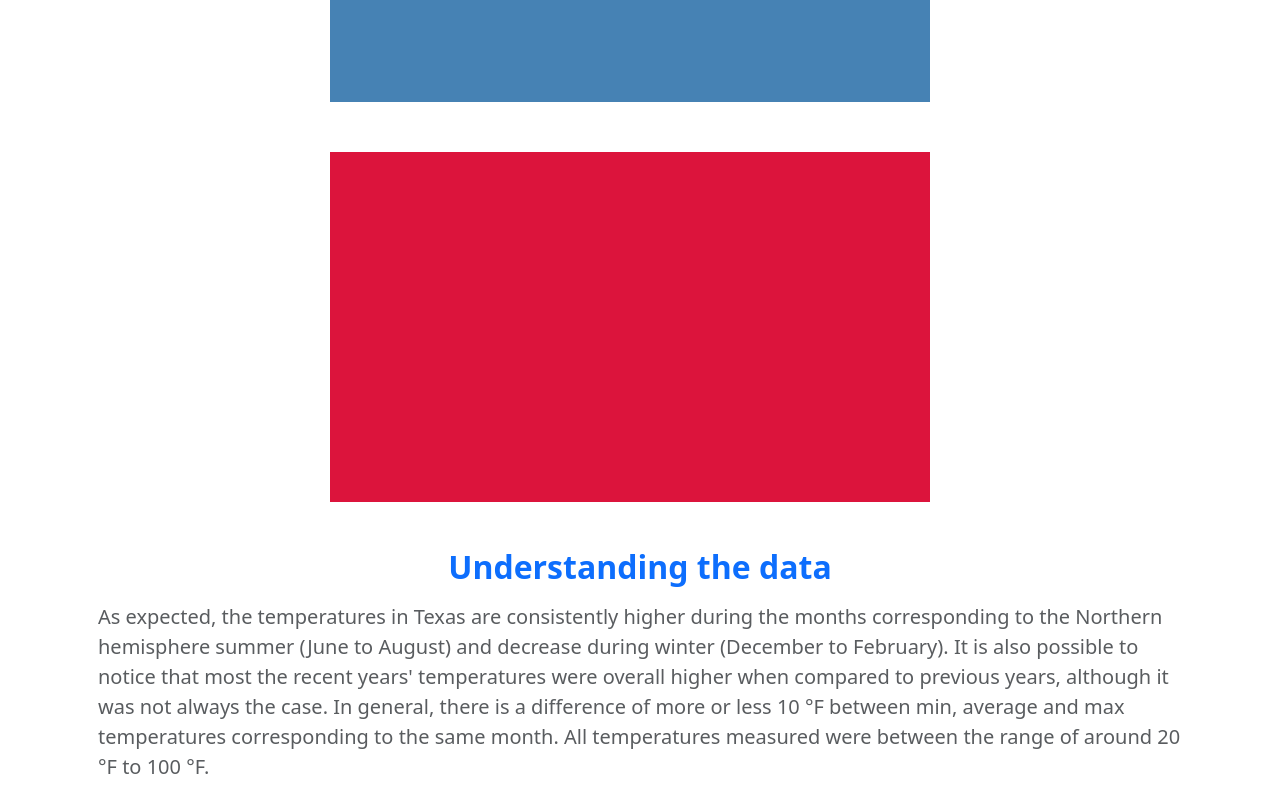
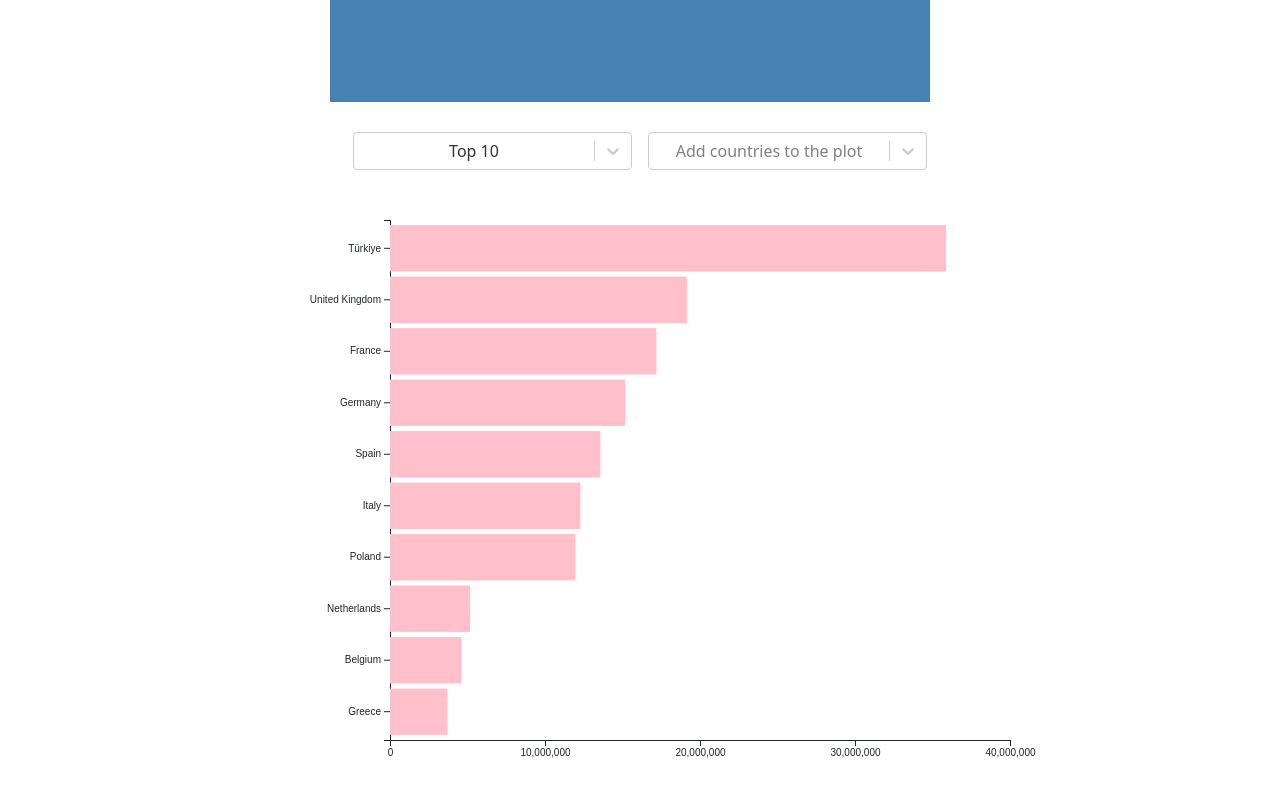
Before and after one commit to Sasmukni/GoodSoupDataVis, a React (Create React App) app: page /#/project in a window 1280 px wide. Shown: the part 3860-4650 px from the top of the page. Built offline with nearby package versions, Linux system fonts and the light colour scheme.

Commit message:
barchart

```diff
--- a/src/project/visualizations/BarChart.js
+++ b/src/project/visualizations/BarChart.js
@@ -1,24 +1,162 @@
 import * as d3 from "d3";
-import {useRef, useEffect} from "react";
+import { useRef, useEffect, useState } from "react";
+import Select from "react-select";
 
-export default function BarChart({
-  data = [230,420,690,880,400],
-  width = 640,
-  height = 400,
-  marginTop = 20,
+export default function HorizontalBarChart({
+  data = [
+    { nation: "Türkiye", tot_females: 35874640 },
+    { nation: "United Kingdom", tot_females: 19151118 },
+    { nation: "France", tot_females: 17184408 },
+    { nation: "Germany", tot_females: 15167897 },
+    { nation: "Spain", tot_females: 13569595 },
+    { nation: "Italy", tot_females: 12283927 },
+    { nation: "Poland", tot_females: 11963447 },
+    { nation: "Netherlands", tot_females: 5167361 },
+    { nation: "Belgium", tot_females: 4596883 },
+    { nation: "Greece", tot_females: 3703638 },
+    { nation: "Romania", tot_females: 3480525 },
+    { nation: "Sweden", tot_females: 2883439 },
+    { nation: "Portugal", tot_females: 2330086 },
+    { nation: "Finland", tot_females: 2313678 },
+    { nation: "Czechia", tot_females: 2305125 },
+    { nation: "Austria", tot_females: 2290963 },
+    { nation: "Hungary", tot_females: 2033894 },
+    { nation: "Norway", tot_females: 1934306 },
+    { nation: "Denmark", tot_females: 1775822 },
+    { nation: "Switzerland", tot_females: 1761003 },
+  ],
+  width = 800,
+  height = 600,
+  marginTop = 50,
   marginRight = 30,
   marginBottom = 30,
-  marginLeft = 10,
-  colors = ["crimson"]
+  marginLeft = 150,
+  colors = ["pink"],
 }) {
+  const svgRef = useRef();
+  const [topCount, setTopCount] = useState(10); // Default to top 10
+  const [additionalCountries, setAdditionalCountries] = useState([]);
+  const [filteredData, setFilteredData] = useState([]);
+
+  // Update filtered data whenever `topCount` or `additionalCountries` changes
+  useEffect(() => {
+    const sortedData = [...data].sort((a, b) => b.tot_females - a.tot_females);
+    const topData = sortedData.slice(0, topCount);
+    const additionalData = data.filter((d) =>
+      additionalCountries.includes(d.nation)
+    );
+
+    // Combine and ensure no duplicates
+    const combinedData = [
+      ...new Map([...topData, ...additionalData].map((item) => [item.nation, item])).values(),
+    ];
+    setFilteredData(combinedData);
+  }, [topCount, additionalCountries]);
+
+  // Render chart with D3
+  useEffect(() => {
+    if (!svgRef.current || !filteredData.length) return;
+
+    const svg = d3.select(svgRef.current);
+    svg.selectAll("*").remove(); // Clear previous content
+
+    const chartWidth = width - marginLeft - marginRight;
+    const chartHeight = height - marginTop - marginBottom;
+
+    // Scales
+    const yScale = d3
+      .scaleBand()
+      .domain(filteredData.map((d) => d.nation))
+      .range([0, chartHeight])
+      .padding(0.1);
+
+    const xScale = d3
+      .scaleLinear()
+      .domain([0, d3.max(filteredData, (d) => d.tot_females)])
+      .nice()
+      .range([0, chartWidth]);
+
+    // Append axes
+    const xAxis = d3.axisBottom(xScale).ticks(5);
+    const yAxis = d3.axisLeft(yScale);
+
+    const chart = svg
+      .append("g")
+      .attr("transform", `translate(${marginLeft},${marginTop})`);
+
+    chart
+      .append("g")
+      .attr("transform", `translate(0,${chartHeight})`)
+      .call(xAxis);
+
+    chart.append("g").call(yAxis);
+
+    // Append bars
+    chart
+      .selectAll(".bar")
+      .data(filteredData)
+      .join("rect")
+      .attr("class", "bar")
+      .attr("y", (d) => yScale(d.nation))
+      .attr("x", 0)
+      .attr("height", yScale.bandwidth())
+      .attr("width", (d) => xScale(d.tot_females))
+      .attr("fill", colors[0])
+      .on("mouseover", function (event, d) {
+        d3.select(this).attr("fill", d3.color("pink").brighter(-1));
+        const tooltip = svg
+          .append("text")
+          .attr("x", event.pageX - marginLeft)
+          .attr("y", event.pageY - marginTop - 10)
+          .attr("class", "tooltip")
+          .text(`${d.nation}: ${d.tot_females}`);
+      })
+      .on("mouseout", function () {
+        d3.select(this).attr("fill", colors[0]);
+        svg.selectAll(".tooltip").remove();
+      });
+  }, [filteredData, width, height, marginTop, marginRight, marginBottom, marginLeft, colors]);
+
+  const topOptions = [
+    { value: 5, label: "Top 5" },
+    { value: 10, label: "Top 10" },
+    { value: 20, label: "Top 20" },
+  ];
+
+  const stateOptions = data.map((d) => ({
+    value: d.nation,
+    label: d.nation,
+  }));
+
   return (
-    <svg width={width} height={height} fill={colors[0]}>
-     <rect
-        x={marginLeft}
-        y={marginTop}
-        width={width-marginLeft-marginRight}
-        height={height-marginBottom-marginTop}
-        fill={colors[0]} />
-    </svg>
+    <div>
+      <div>
+        <div className="filters-bar d-flex justify-content-center gap-3">
+          <div className={window.innerWidth > 1024 ? "w-25" : "w-50"}>
+            <Select
+              options={topOptions}
+              defaultValue={topOptions[1]} // Default to Top 10
+              onChange={(e) => {
+                setTopCount(Number(e.value));
+              }}
+            />
+          </div>
+          <div className={window.innerWidth > 1024 ? "w-25" : "w-50"}>
+            <Select
+              options={stateOptions.sort((a, b) =>
+                a.label.localeCompare(b.label)
+              )}
+              isMulti={true}
+              placeholder="Add countries to the plot"
+              onChange={(selectedOptions) => {
+                const selectedCountries = selectedOptions.map((opt) => opt.value);
+                setAdditionalCountries(selectedCountries);
+              }}
+            />
+          </div>
+        </div>
+      </div>
+      <svg ref={svgRef} width={width} height={height}></svg>
+    </div>
   );
 }
```
